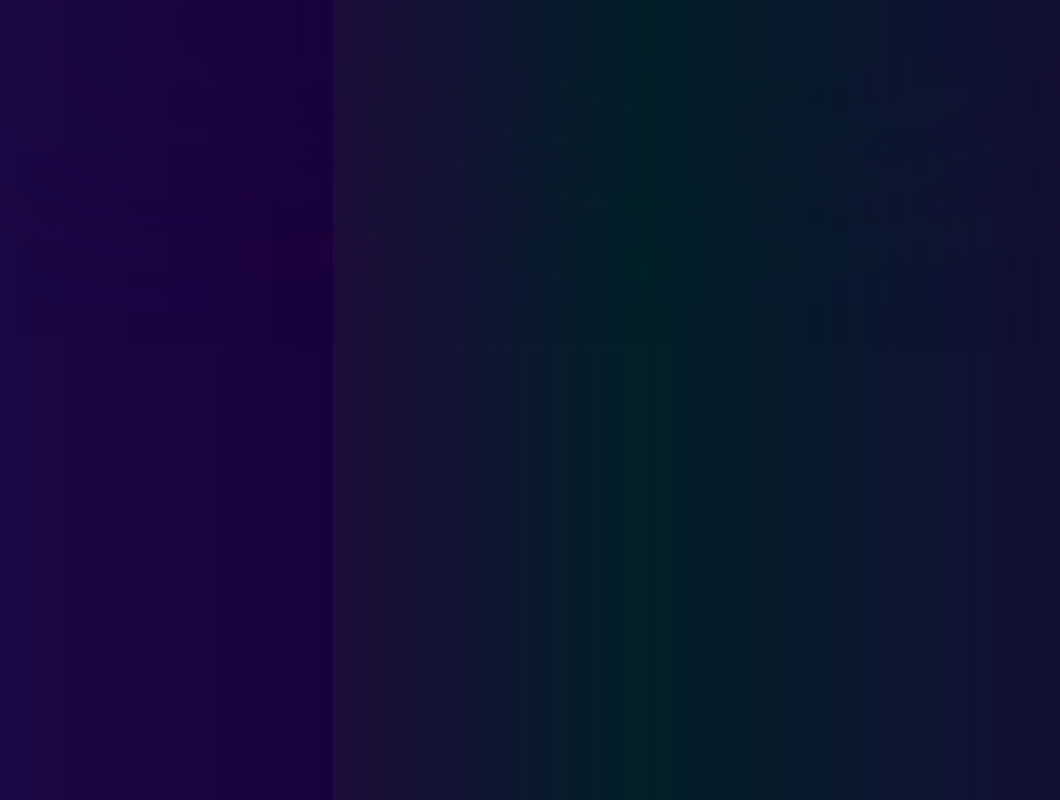
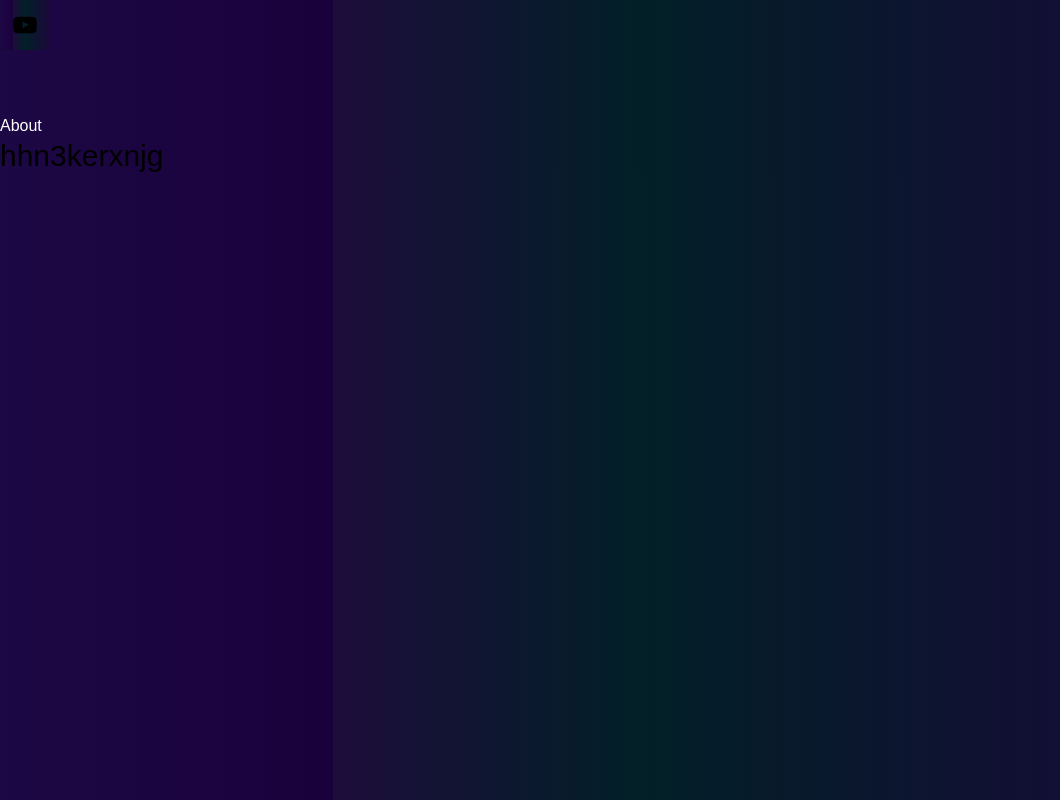
Before and after one commit to Emmanuel-Ingwe/Ei-portfoli0, a Next.js app: page / in a window 1280 px wide. Shown: the whole page, without its empty margins (0-1060 px from the left). Built offline with nearby package versions, Linux system fonts and the light colour scheme.

Commit message:
tailwind

```diff
--- a/components/Header.tsx
+++ b/components/Header.tsx
@@ -5,10 +5,21 @@ type Props = {};
 
 export default function Header({}: Props) {
 	return (
-		<header className='gradient-01'>
-			<div>
-				<SocialIcon url='https//twitter.com/jaketrent' />
+		<header className=' sticky top-5 items-center justify-between'>
+			<div className='flex flex-row items-center'>
+				<SocialIcon
+					url='https://www.youtube.com/sonnysangha'
+					fgColor='black'
+					bgColor='transparent'
+				/>
 			</div>
+
+			<nav className='w-full mt-16'>
+				<ul>
+					<li className='text-white'>About</li>
+				</ul>
+			</nav>
+			<h1 className='text-3xl'>hhn3kerxnjg</h1>
 		</header>
 	);
 }
--- a/src/styles/globals.css
+++ b/src/styles/globals.css
@@ -17,6 +17,7 @@
 		hsl(260, 79%, 15%) 100%
 	);
 	/* filter: blur(125px); */
+	/* opacity: ; */
 }
 
 .gradient-01 {
--- a/tailwind.config.js
+++ b/tailwind.config.js
@@ -1,18 +1,15 @@
 /** @type {import('tailwindcss').Config} */
 module.exports = {
   content: [
-    './src/pages/**/*.{js,ts,jsx,tsx}',
-    './src/components/**/*.{js,ts,jsx,tsx}',
-    './src/app/**/*.{js,ts,jsx,tsx}',
+    "./app/**/*.{js,ts,jsx,tsx,mdx}",
+    "./pages/**/*.{js,ts,jsx,tsx,mdx}",
+    "./components/**/*.{js,ts,jsx,tsx,mdx}",
+
+    // Or if using `src` directory:
+    "./src/**/*.{js,ts,jsx,tsx,mdx}",
   ],
   theme: {
-    extend: {
-      backgroundImage: {
-        'gradient-radial': 'radial-gradient(var(--tw-gradient-stops))',
-        'gradient-conic':
-          'conic-gradient(from 180deg at 50% 50%, var(--tw-gradient-stops))',
-      },
-    },
+    extend: {},
   },
   plugins: [],
-}
+};
```
